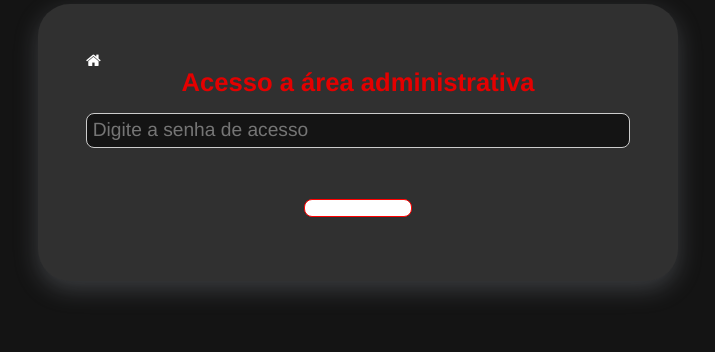
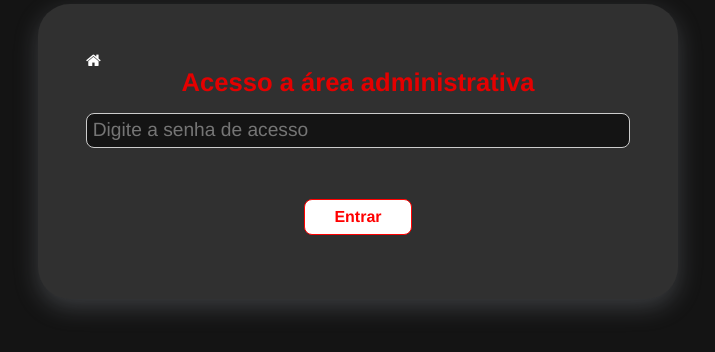
Before and after one commit to cauacampos/Projeto---Cat-logo, a Flask app: page /login in a window 1280 px wide. Shown: the part 214-566 px from the top of the page, without its empty margins (282-997 px from the left). Run offline with Flask 2, Linux system fonts and the light colour scheme.

Commit message:
botão de entrar

```diff
--- a/templates/login.html
+++ b/templates/login.html
@@ -32,7 +32,7 @@
         <h1>Acesso a área administrativa</h1>
         <input type="password" placeholder="Digite a senha de acesso" id="senha" name="senha">
         <button id="enviar">
-            <audio id="musica" src="../static/music/Netflix.mp3"> </audio>
+            Entrar
         </button>
 
     </section>
```
